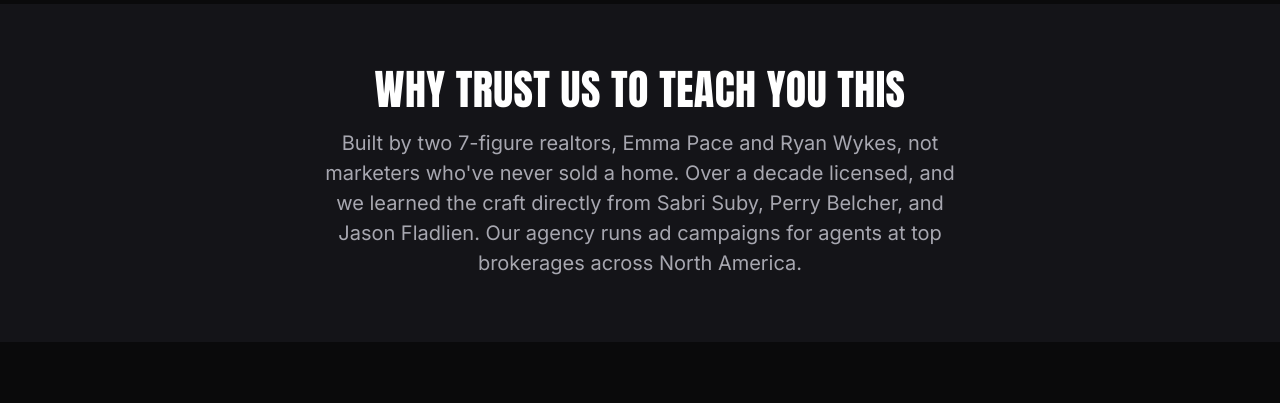
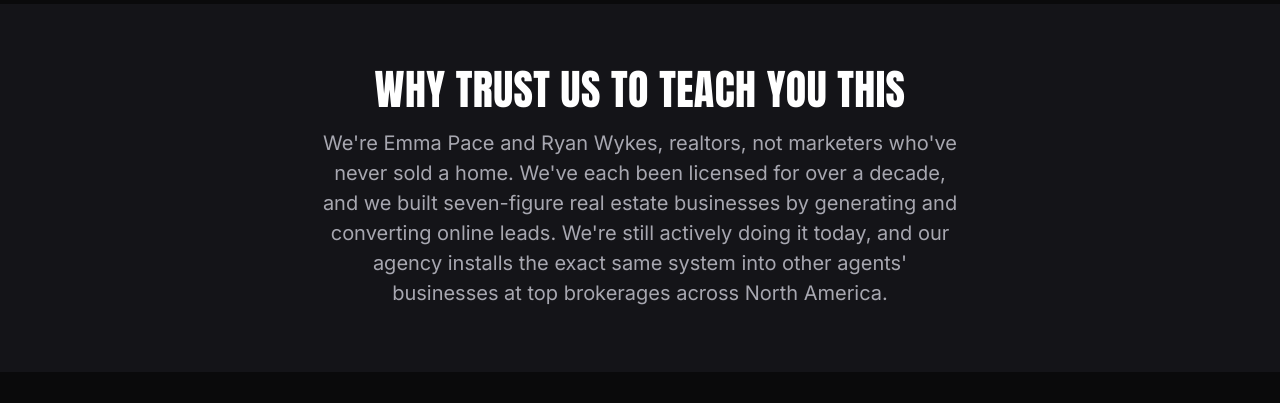
Before and after one commit to salesgeniustech/AI-Powered-Webinar, a plain HTML site: page funnel-pages/02-confirmation.html in a window 1280 px wide. Shown: the part 820-1223 px from the top of the page. Drawn offline with Linux system fonts and the light colour scheme; a script that the page names is missing.

Commit message:
Rewrite trust section: lead with own track record, drop guru name-drops

```diff
--- a/funnel-pages/02-confirmation.html
+++ b/funnel-pages/02-confirmation.html
@@ -59,7 +59,7 @@ src="https://www.facebook.com/tr?id=1057475448873422&ev=PageView&noscript=1"/></
 <section class="section" style="background:var(--surface)">
   <div class="wrap">
     <h2 class="center">Why Trust Us To Teach You This</h2>
-    <p class="sub center">Built by two 7-figure realtors, Emma Pace and Ryan Wykes, not marketers who've never sold a home. Over a decade licensed, and we learned the craft directly from Sabri Suby, Perry Belcher, and Jason Fladlien. Our agency runs ad campaigns for agents at top brokerages across North America.</p>
+    <p class="sub center">We're Emma Pace and Ryan Wykes, realtors, not marketers who've never sold a home. We've each been licensed for over a decade, and we built seven-figure real estate businesses by generating and converting online leads. We're still actively doing it today, and our agency installs the exact same system into other agents' businesses at top brokerages across North America.</p>
   </div>
 </section>
 
```
